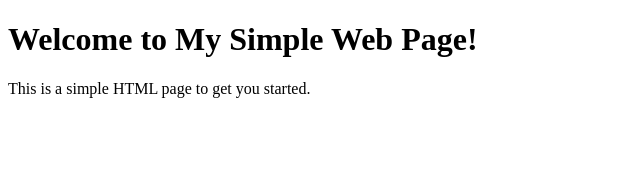
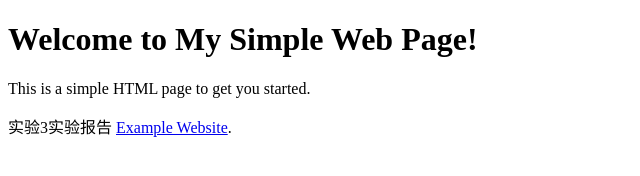
Before and after one commit to vLukie/vLukie.github.io, a plain HTML site: page index.html in a window 1280 px wide. Shown: the whole page, without its empty margins (0-640 px from the left). Drawn offline with Linux system fonts and the light colour scheme.

Commit message:
Update index.html

```diff
--- a/index.html
+++ b/index.html
@@ -3,12 +3,15 @@
 <head>
     <meta charset="UTF-8">
     <meta name="viewport" content="width=device-width, initial-scale=1.0">
-    <title>Simple Page</title>
+    <title>Simple Page with Link</title>
 </head>
 <body>
 
     <h1>Welcome to My Simple Web Page!</h1>
     <p>This is a simple HTML page to get you started.</p>
 
+    <!-- 添加超链接 -->
+    <p>实验3实验报告 <a href="lab3.md" target="_blank">Example Website</a>.</p>
+
 </body>
 </html>
```
